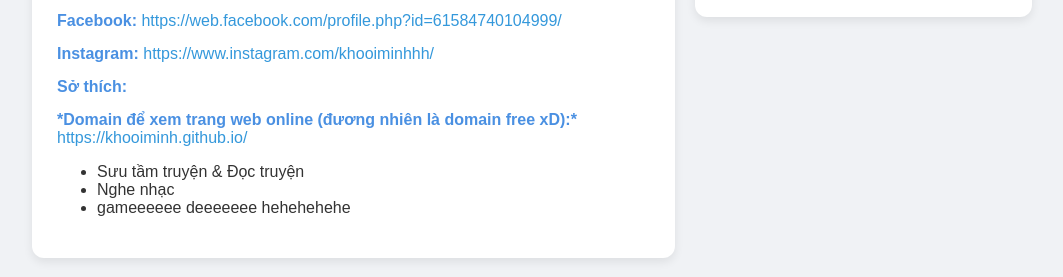
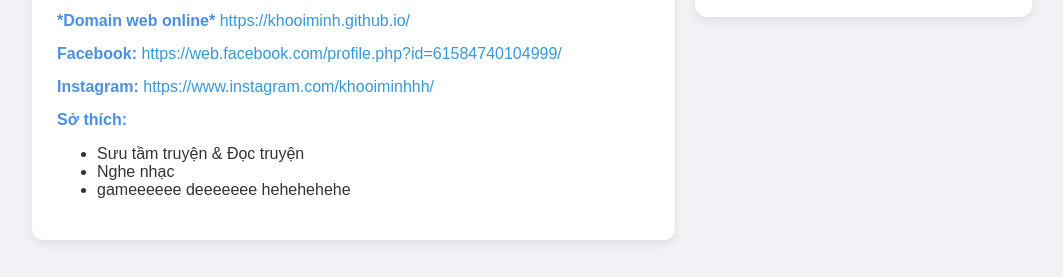
Before and after one commit to khooiminh/khooiminh.github.io, a plain HTML site: page index.html in a window 1280 px wide. Shown: the part 331-608 px from the top of the page, without its empty margins (108-1171 px from the left). Drawn offline with Linux system fonts and the light colour scheme.

Commit message:
Update index.html

```diff
--- a/index.html
+++ b/index.html
@@ -48,10 +48,10 @@ a:hover { text-decoration: underline; }
         <div class="info"><span class="label">Trường:</span> THPT Phạm Hồng Thái</div>
         <div class="info"><span class="label">Chứng chỉ:</span> IELTS 6.5</div>
         <div class="info"><span class="label">Email:</span> nguyenkhoiminh720@gmail.com</div>
+	<div class="info"><span class="label">*Domain web online*</span> <a href="https://khooiminh.github.io/">https://khooiminh.github.io/</a></div>
         <div class="info"><span class="label">Facebook:</span> <a href="https://web.facebook.com/profile.php?id=61584740104999">https://web.facebook.com/profile.php?id=61584740104999/</a></div>
         <div class="info"><span class="label">Instagram:</span> <a href="https://www.instagram.com/khooiminhhh/">https://www.instagram.com/khooiminhhh/</a></div>
         <div class="info"><span class="label">Sở thích:</span>
-	<div class="info"><span class="label">*Domain để xem trang web online (đương nhiên là domain free xD):*</span> <a href="https://khooiminh.github.io/">https://khooiminh.github.io/</a></div>
             <ul>
                 <li>Sưu tầm truyện & Đọc truyện</li>
                 <li>Nghe nhạc</li>
```
